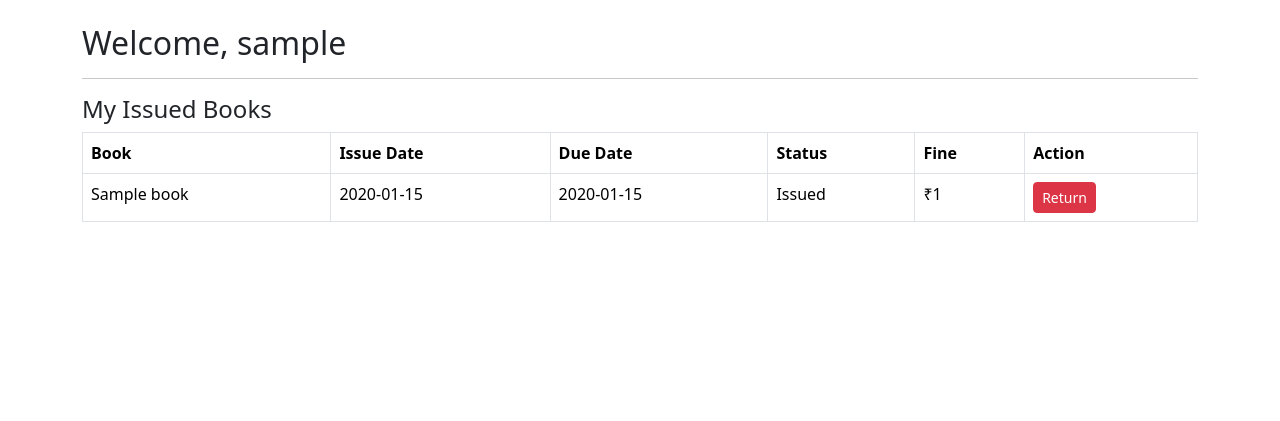
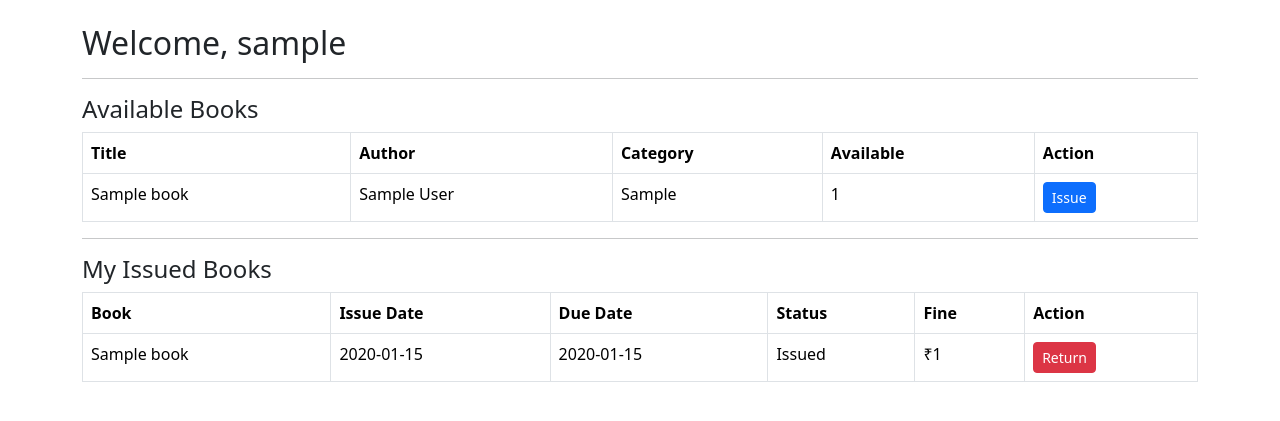
Before and after one commit to prajaktapanda3-wq/library-management-system, a Flask app: page /user/dashboard in a window 1280 px wide. Shown: the part 56-477 px from the top of the page. Run offline with Flask 3, Linux system fonts and the light colour scheme; a user stored in the database is signed in; tables that the repository leaves empty hold one stand-in row (values such as "Sample post").

Commit message:
Fixed user dashboard books display

```diff
--- a/templates/user_dashboard.html
+++ b/templates/user_dashboard.html
@@ -12,7 +12,66 @@ User Dashboard
 
 <hr>
 
+<h4>Available Books</h4>
+
+<table class="table table-bordered">
+
+    <thead>
+        <tr>
+            <th>Title</th>
+            <th>Author</th>
+            <th>Category</th>
+            <th>Available</th>
+            <th>Action</th>
+        </tr>
+    </thead>
+
+    <tbody>
+
+    {% for book in books %}
+
+        <tr>
+
+            <td>{{ book.title }}</td>
+            <td>{{ book.author }}</td>
+            <td>{{ book.category }}</td>
+            <td>{{ book.available }}</td>
+
+            <td>
+
+                {% if book.available > 0 %}
+
+                <a href="{{ url_for('issue_book',
+                                    book_id=book.id) }}"
+                   class="btn btn-primary btn-sm">
+
+                    Issue
+
+                </a>
+
+                {% else %}
+
+                <span class="text-danger">
+                    Not Available
+                </span>
+
+                {% endif %}
+
+            </td>
+
+        </tr>
+
+    {% endfor %}
+
+    </tbody>
+
+</table>
+
+<hr>
+
 <h4>My Issued Books</h4>
+
+{% if my_books %}
 
 <table class="table table-bordered">
 
@@ -55,7 +114,7 @@ User Dashboard
                                 issue_id=issue.id) }}"
                class="btn btn-danger btn-sm">
 
-               Return
+                Return
 
             </a>
 
@@ -71,4 +130,12 @@ User Dashboard
 
 </table>
 
+{% else %}
+
+<div class="alert alert-info">
+    You have not issued any books yet.
+</div>
+
+{% endif %}
+
 {% endblock %}
```
